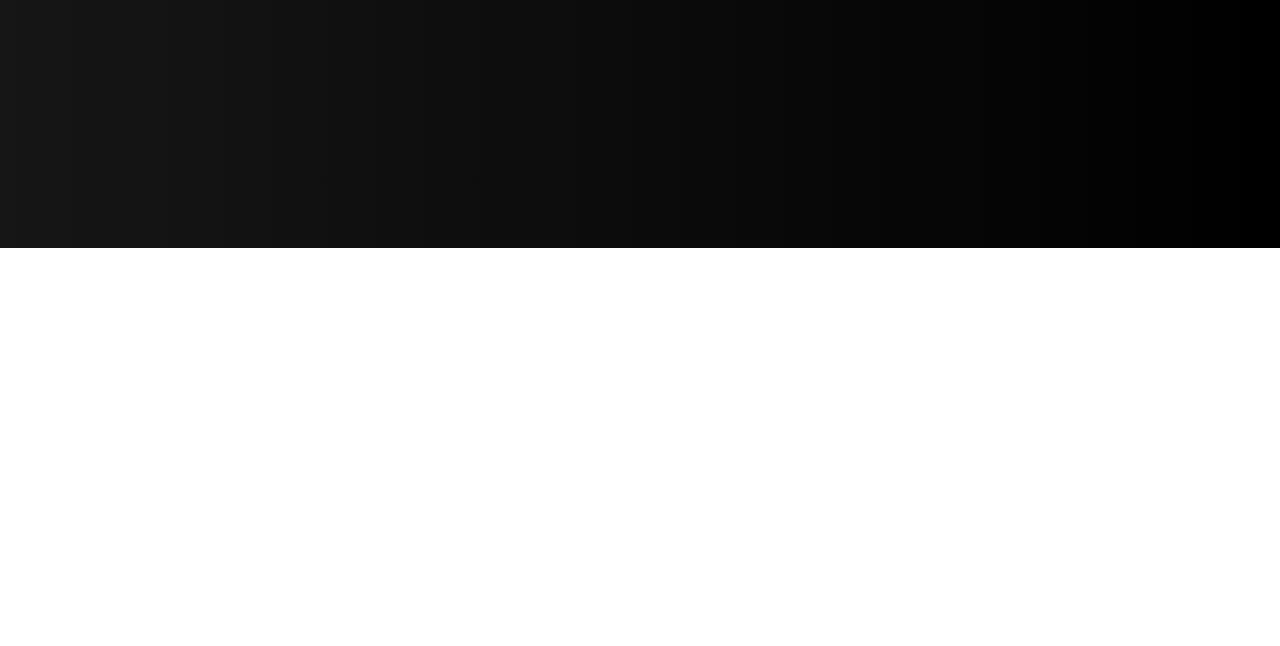
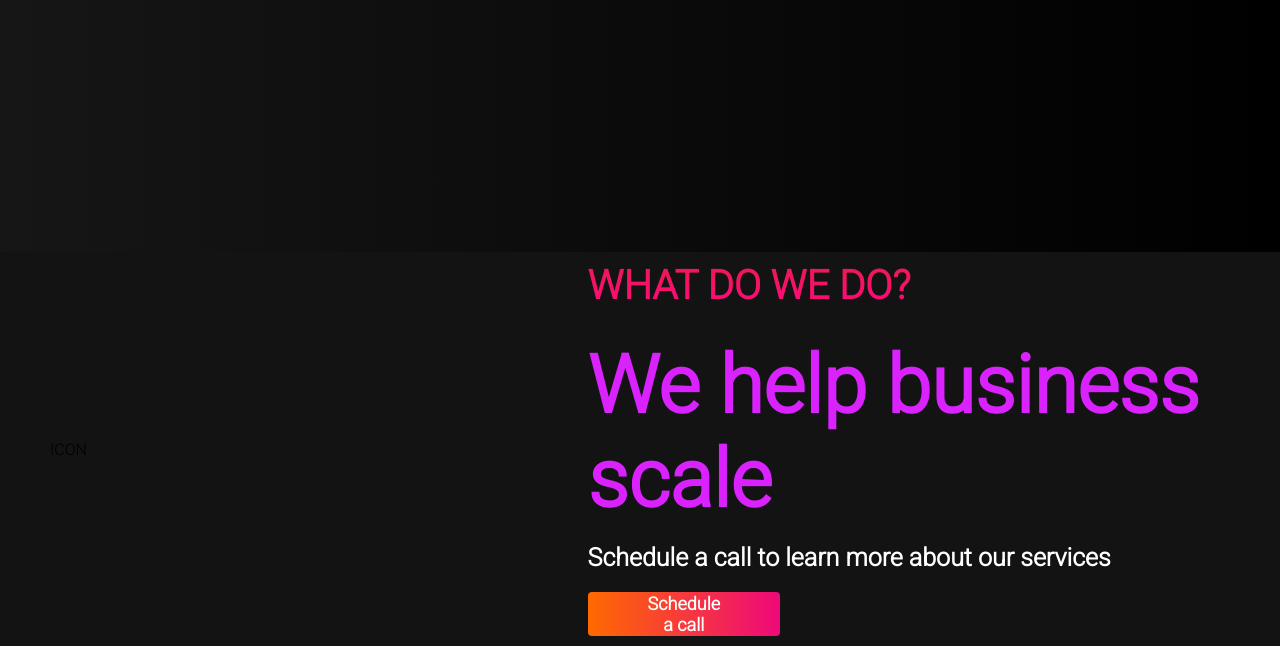
Before and after one commit to Mopharr/COLOR, a plain HTML site: page index.html in a window 1280 px wide. Shown: the part 585-1231 px from the top of the page. Before the commit the page ends 833 px from the top, so only its background shows below. Drawn offline with Linux system fonts and the light colour scheme.

Commit message:
about page

```diff
--- a/CSS/style.css
+++ b/CSS/style.css
@@ -14,6 +14,7 @@
     margin: 0;
     text-decoration: none;
     list-style: none;
+    font-family: 'Roboto', sans-serif;
 }
 
 body{
@@ -77,9 +78,9 @@ nav button{
     margin-left: 30px;
     margin-right: 80px;
     color: #ffffff;
-    font-family: montserrat;
+    font-family: 'Roboto', sans-serif;
     font-size: 14px;
-    font-weight: 500;
+    font-weight: 600;
     border: none;
     outline: none;
     border-radius: 4px;
@@ -158,10 +159,9 @@ nav #icon{
         background: -webkit-linear-gradient(to right #ff6a00,#ee0979);
         background: linear-gradient(to right, #ff6a00,#ee0979);
         transition: all 0.3s ease;
-
     }
     nav button:hover{
-        text-decoration: none;
+    text-decoration: none;
     background: -webkit-linear-gradient(to right #8f0eff,#da22ff );
     background: linear-gradient(to right, #8f0eff,#da22ff);
     }
@@ -232,9 +232,10 @@ nav #icon{
     margin-left: 30px;
     margin-right: 80px;
     color: #ffffff;
-    font-family: montserrat;
-    font-size: 14px;
-    font-weight: 500;
+    font-family: 'Roboto', sans-serif;
+    cursor: pointer;
+    font-size: 16px;
+    font-weight: 600;
     border: none;
     outline: none;
     border-radius: 4px;
@@ -242,3 +243,100 @@ nav #icon{
     background: linear-gradient(to right, #ff6a00,#ee0979);
     transition: all 0.3s ease;
 }
+/*About*/
+.main{
+    background: #131313;
+    padding: 10px 0;
+    display: grid;
+    grid-template-columns: 1fr 1fr;
+    align-items: center;
+    margin: 0 auto;
+    height: 90%;
+    width: 100%;
+
+}
+.main_container{
+    display: grid;
+    grid-template-columns: 1fr 1fr;
+    align-items: center;
+    margin: 0 auto;
+    height: 90%;
+    width: 100%;
+
+    padding: 0px 50px;
+}
+.main_content{
+    color: #fff;
+    width: 100%;
+}
+.main_content h1{
+    background-color: #fe3b6f;
+    background-image: linear-gradient(to top, #ff087b 0%, #ed1a52 100% );
+    -webkit-background-clip: text;
+    background-clip: text;
+    background-size: 100%;
+    -webkit-text-fill-color: transparent;
+    -moz-text-fill-color: transparent;
+    font-size: 2.5rem;
+    text-transform: uppercase;
+    margin-bottom: 30px;
+    margin-right: 10px;
+}
+.main_content h2{
+    font-size: 80px;
+    background: #da22ff;
+    background: -webkit-linear-gradient(to right, #9114ff,#da22ff);
+    background: linear-gradient(to right,     );
+    background-size: 100%;
+    -webkit-background-clip: text;
+    -moz-background-clip: text;
+    background-clip: text;
+    -webkit-text-fill-color: transparent;
+    -moz-text-fill-color: transparent;
+    word-break: normal;
+}
+.main_content p{
+    font-size: 25px;
+    font-weight: 700;
+    margin-top: 16px;
+
+}
+.btn-content{
+   text-decoration: none;
+    padding: 1px 60px;
+    margin-top: 20px;
+    margin-right: 500px;
+    color: #ffffff;
+    font-size: 18px;
+    font-weight: 600;
+    border: none;
+    outline: none;
+    border-radius: 4px;
+    background: -webkit-linear-gradient(to right #ff6a00,#ee0979);
+    background: linear-gradient(to right, #ff6a00,#ee0979);
+    transition: all 0.3s ease;
+    position: relative;
+    z-index: 2;
+    cursor: pointer;
+}
+.btn-content::after{
+    position: absolute;
+    content: '';
+    top: 0;
+    left: 0;
+    width: 0;
+    height: 100%;
+    background: #8f0eff;
+    transition: all 0.3s;
+    border-radius: 4px;
+}
+.btn-content a{
+    position: absolute;
+    text-decoration: none;
+}
+.btn-content:hover{
+    color: #fff;
+}
+.btn-content:hover::after{
+    width: 100%;
+}
--- a/index.html
+++ b/index.html
@@ -5,12 +5,14 @@
     <meta name="viewport" content="width=device-width, initial-scale=1.0">
     <title>Colors</title>
     <link rel="stylesheet" href="CSS/style.css">
+    <link rel="preconnect" href="https://fonts.gstatic.com">
+<link href="https://fonts.googleapis.com/css2?family=Roboto:wght@300&display=swap" rel="stylesheet">
     <script src="/fontawesome-free-5.13.1-web/js/all.js"></script>
     <script src="/JS/jquery-3.5.1.min.js"></script>
 </head>
 <body>
     <!--Nav-bar-->
-    <nav class="main">
+    <nav class="navbar">
         <label class="logo">Colors</label>
         <ul>
             <li><a  class="active" href="#">Home</a></li>
@@ -32,6 +34,18 @@
             <button class="btn-hero">Explore</button>
         </div>
     </div>
+    <!---About-->
+    <div class="main">
+        <div class="main_container">
+            <div class="main_img_cont">ICON</div>
+        </div>
+        <div class="main_content">
+            <h1>What do we do?</h1>
+            <h2>We help business scale</h2>
+            <p>Schedule a call to learn more about our services</p>
+            <button class="btn-content">Schedule a call</button>
+        </div>
+    </div>
 </body>
 <script src="/JS/main.js"></script>
 </html>
```
